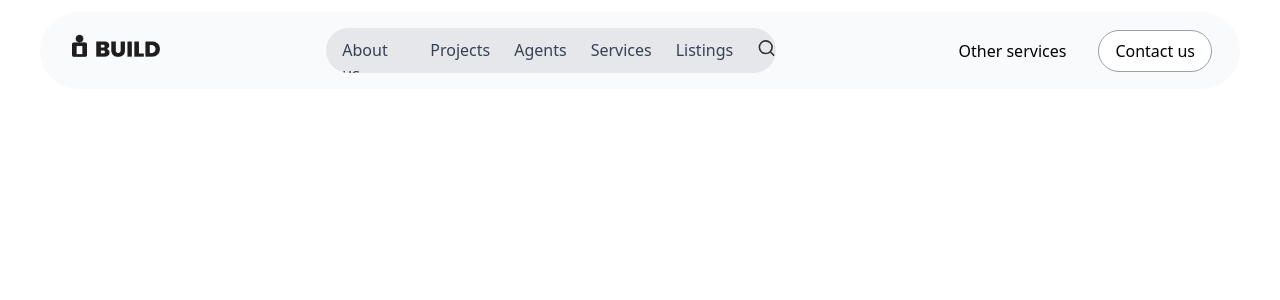
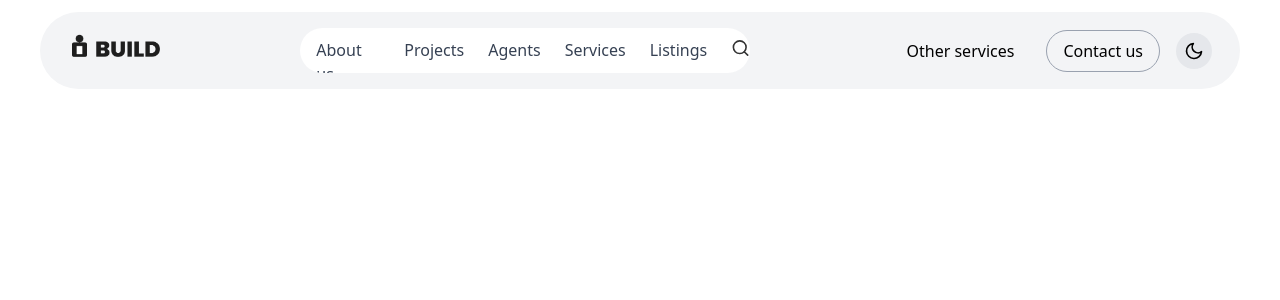
Before and after one commit to Abolfazleyaghoobi/landing-page, a React (Vite) app: page / in a window 1280 px wide. Shown: the top 300 px of the page. Built offline with nearby package versions, Linux system fonts and the light colour scheme.

Commit message:
added dark mode in project

```diff
--- a/index.html
+++ b/index.html
@@ -6,7 +6,7 @@
     <meta name="viewport" content="width=device-width, initial-scale=1.0" />
     <title>Landing Page Home</title>
   </head>
-  <body>
+  <body class="dark:bg-gray-600">
     <div id="root"></div>
     <script type="module" src="/src/main.jsx"></script>
   </body>
--- a/src/App.jsx
+++ b/src/App.jsx
@@ -2,7 +2,16 @@
 import Home from "./page/home/Home.jsx";
 
 function App() {
-  return (<Home/>);
+
+  return (<>
+
+  <Home/>
+
+  </>
+
+
+
+);
 }
 
 export default App;
--- a/src/components/navBar/Navbar.jsx
+++ b/src/components/navBar/Navbar.jsx
@@ -1,11 +1,12 @@
 import logo from "../../assets/img/logo/Logo.png";
-import { FiSearch } from "react-icons/fi";
+import { FiSearch, FiMoon, FiSun } from "react-icons/fi";
 // && import gsap
 import gsap from "gsap";
 import { useGSAP } from "@gsap/react";
-import { useRef } from "react";
+import { useRef, useEffect } from "react";
 
 gsap.registerPlugin(useGSAP);
+
 function Navbar() {
   const menu = useRef(null);
 
@@ -20,60 +21,79 @@
         opacity: 1,
         duration: 2,
         ease: "power2.out",
-
       })
       .to(menu.current.firstElementChild, {
         opacity: 1,
-
         duration: 2.5,
         ease: "power2.out",
         stagger: 0.2,
       });
   });
 
+  // خواندن وضعیت دارک مود از localStorage و اعمال آن در هنگام بارگذاری صفحه
+  useEffect(() => {
+    const isDarkMode = localStorage.getItem("darkMode") === "true";
+    if (isDarkMode) {
+      document.documentElement.classList.add("dark");
+    } else {
+      document.documentElement.classList.remove("dark");
+    }
+  }, []);
+
+  const toggleDarkMode = () => {
+    const isDarkMode = document.documentElement.classList.toggle("dark");
+    // ذخیره وضعیت دارک مود در localStorage
+    localStorage.setItem("darkMode", isDarkMode);
+  };
+
   return (
-    <div className="flex items-center justify-between bg-gray-50 mt-3 p-4 rounded-full">
+    <div className="flex items-center justify-between bg-gray-100  dark:bg-[#919191] mt-3 p-4 rounded-full ">
       {/* سمت چپ - لوگو */}
-      <div className="flex-shrink-0 ps-1  ms-3">
-        <img src={logo} alt="Logo" className=" w-22 mb-3" />
-        {/* اگر لوگو ندارید می‌تونید یه div با متن بذارید */}
+      <div className="flex-shrink-0 ps-1 ms-3">
+        <img src={logo} alt="Logo" className="w-22 mb-3" />
       </div>
 
       {/* وسط - لینک‌ها و آیکون سرچ */}
       <div
         ref={menu}
-        className="items-center relative w-0 overflow-hidden opacity-0 flex bg-gray-200 rounded-full px-4 py-2 space-x-5"
+        className="items-center relative w-0 overflow-hidden opacity-0 flex bg-white dark:bg-[#b9b9b9] rounded-full px-4 py-2 space-x-5"
       >
-
-
-        <nav className="flex space-x-6 top-2.5  absolute opacity-0">
-          <a href="#" className="text-gray-700 hover:text-gray-900">
+        <nav className="flex space-x-6 top-2.5 absolute opacity-0">
+          <a href="#" className="text-gray-700 dark:text-black hover:text-gray-900">
             About us
           </a>
-          <a href="#" className="text-gray-700 hover:text-gray-900">
+          <a href="#" className="text-gray-700 dark:text-black hover:text-gray-900">
             Projects
           </a>
-          <a href="#" className="text-gray-700 hover:text-gray-900">
+          <a href="#" className="text-gray-700 dark:text-black hover:text-gray-900">
             Agents
           </a>
-          <a href="#" className="text-gray-700 hover:text-gray-900">
+          <a href="#" className="text-gray-700 dark:text-black hover:text-gray-900">
             Services
           </a>
-          <a href="#" className="text-gray-700 hover:text-gray-900">
+          <a href="#" className="text-gray-700 dark:text-black hover:text-gray-900">
             Listings
           </a>
-        <FiSearch className="cursor-pointer items-end" size={20} color="#333" />
+          <FiSearch className="cursor-pointer items-end" size={20} color="#333" />
         </nav>
-
-        {/* آیکون سرچ */}
-
       </div>
 
       {/* سمت راست - دکمه‌ها */}
       <div className="flex items-center space-x-4 me-3">
-        <button className="px-4 py-2 hover:bg-gray-200 transition-all duration-200 hover:rounded-[10px]">Other services</button>
-        <button className="px-4 py-2 bg-white !border-1 !border-gray-400 rounded-full transition-all duration-200  hover:bg-gray-200  hover:!border-1 hover:!border-orange-500">
+        <button className="px-4 py-2 hover:bg-gray-200 transition-all duration-200 hover:rounded-[10px] dark:text-white dark:hover:text-black">
+          Other services
+        </button>
+        <button className="px-4 py-2 dark:bg-gray-200 !border-1 !border-gray-400 rounded-full transition-all duration-200 hover:bg-gray-200 hover:!border-1 hover:!border-orange-500">
           Contact us
+        </button>
+
+        {/* دکمه تغییر تم */}
+        <button
+          onClick={toggleDarkMode}
+          className="p-2 rounded-full bg-gray-200  dark:hover:text-black"
+        >
+          <FiMoon className="w-5 h-5 dark:hidden" />
+          <FiSun  className="w-5 h-5 hidden dark:block  " />
         </button>
       </div>
     </div>
--- a/src/index.css
+++ b/src/index.css
@@ -6,3 +6,4 @@
 @theme {
     --font-sourGummy: "sourGummy", sans-serif;
   }
+  @custom-variant dark (&:where(.dark, .dark *));
--- a/src/page/home/Home.jsx
+++ b/src/page/home/Home.jsx
@@ -4,6 +4,7 @@
     return (
      <div className="max-w-[1200px] mx-auto">
       <Navbar/>
+
      </div>
      );
 }
```
